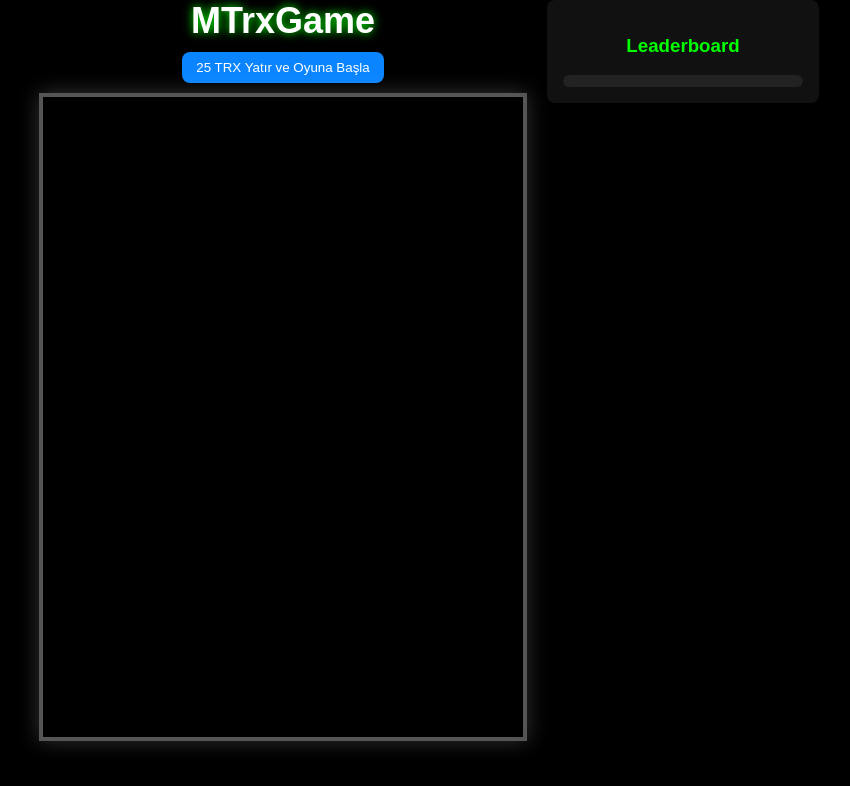
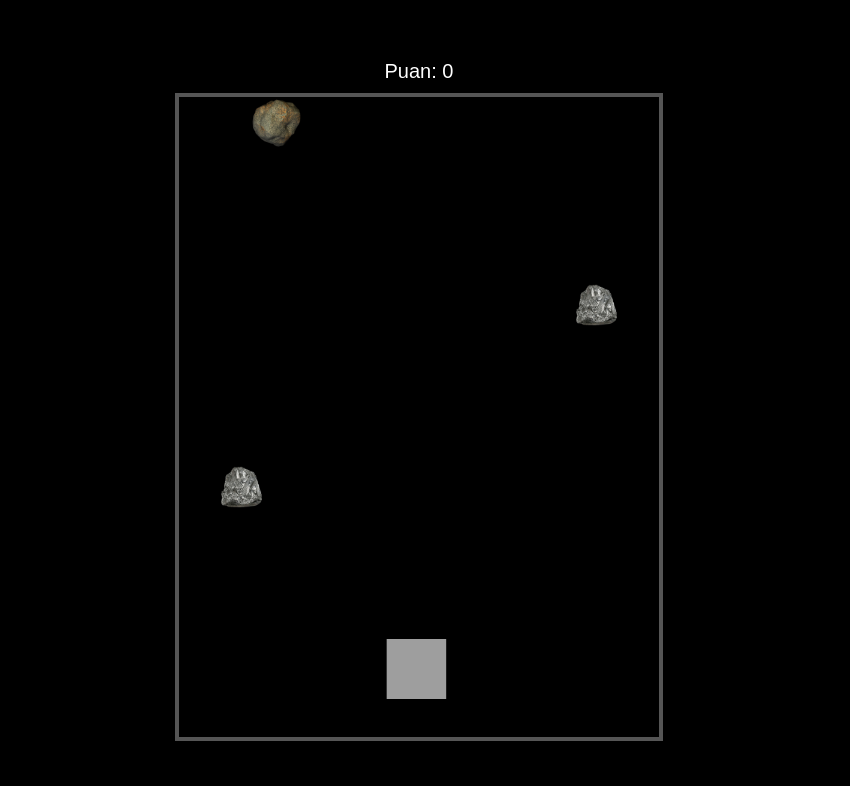
Before and after one commit to Merdem17/MTrxGame, a website: page index.html in a window 1280 px wide. Shown: the whole page, without its empty margins (221-1071 px from the left). Drawn offline with Linux system fonts and the light colour scheme.

Commit message:
Add files via upload

```diff
--- a/index.html
+++ b/index.html
@@ -2,7 +2,7 @@
 <html lang="tr">
 <head>
 <meta charset="UTF-8">
-<title>MTrxGame - Puanlı Sürüm</title>
+<title>MTrxGame - Sıfır Puan Demo</title>
 <style>
 body {
   margin: 0;
@@ -11,7 +11,7 @@ body {
   font-family: sans-serif;
   display: flex;
   justify-content: center;
-  align-items: flex-start;
+  align-items: center;
   height: 100vh;
   overflow: hidden;
 }
@@ -19,110 +19,50 @@ body {
   display: flex;
   flex-direction: column;
   align-items: center;
-  margin-left: 20px;
 }
 canvas {
   background: black;
   border: 4px solid #555;
-  box-shadow: 0 0 20px rgba(255,255,255,0.2);
 }
-#header {
+#puanDisplay {
   margin-bottom: 10px;
-  font-size: 36px;
-  font-weight: bold;
-  text-shadow: 0 0 10px #0f0;
-}
-#stats {
-  margin-bottom: 10px;
-  text-align: center;
-  font-size: 18px;
-}
-#trxArea {
-  margin-bottom: 10px;
-  text-align: center;
-}
-#leaderboard {
-  width: 240px;
-  background: #111;
-  padding: 16px;
-  border-radius: 8px;
-  margin-left: 20px;
-  height: fit-content;
-}
-#leaderboard h3 {
-  text-align: center;
-  color: #0f0;
-}
-#leaderboard ul {
-  list-style: none;
-  padding: 0;
-  margin: 0;
-}
-#leaderboard li {
-  padding: 4px 0;
-  border-bottom: 1px solid #222;
-}
-#myRank {
-  margin-top: 12px;
-  padding: 6px;
-  background: #222;
-  border-radius: 6px;
-  text-align: center;
-  color: #0ff;
-}
-button {
-  padding: 8px 14px;
-  background: #0a84ff;
-  color: white;
-  border: none;
-  border-radius: 8px;
-  cursor: pointer;
+  font-size: 20px;
 }
 </style>
 </head>
 <body>
 
 <div id="game-container">
-  <div id="header">MTrxGame</div>
-  <div id="trxArea">
-    <button id="startGameBtn">25 TRX Yatır ve Oyuna Başla</button>
-  </div>
-  <div id="stats" style="display:none;">
-    Toplam Puan: <span id="puan">0</span>
-  </div>
+  <div id="puanDisplay">Puan: <span id="puan">0</span></div>
   <canvas id="gameCanvas"></canvas>
-</div>
-
-<div id="leaderboard">
-  <h3>Leaderboard</h3>
-  <ul id="topList"></ul>
-  <div id="myRank"></div>
 </div>
 
 <script>
 const canvas = document.getElementById("gameCanvas");
 const ctx = canvas.getContext("2d");
-canvas.width = window.innerWidth > 800 ? 480 : window.innerWidth*0.6;
+canvas.width = window.innerWidth > 600 ? 480 : window.innerWidth*0.9;
 canvas.height = window.innerHeight > 600 ? 640 : window.innerHeight*0.7;
 
 window.addEventListener("resize", ()=>{
-  canvas.width = window.innerWidth > 800 ? 480 : window.innerWidth*0.6;
+  canvas.width = window.innerWidth > 600 ? 480 : window.innerWidth*0.9;
   canvas.height = window.innerHeight > 600 ? 640 : window.innerHeight*0.7;
 });
 
 let puan = 0;
-let gameStarted = false;
 let rocks = [];
 let lastSpawn = 0;
 let globalRockSpeed = 2;
 let spawnInterval = 1500;
 
 const puanEl = document.getElementById("puan");
-const startBtn = document.getElementById("startGameBtn");
-const statsEl = document.getElementById("stats");
 
-// Orijinal taş görselleri
-const images = { stone:new Image(), silver:new Image(), gold:new Image(), red:new Image() };
+// Taş görselleri
+const images = {
+  stone: new Image(),
+  silver: new Image(),
+  gold: new Image(),
+  red: new Image()
+};
 images.stone.src = "stone.png";
 images.silver.src = "silver.png";
 images.gold.src = "gold.png";
@@ -148,38 +88,31 @@ function spawnRed(){ rocks.push(new Rock("red")); }
 
 // Kırmızı taş olasılığı puana göre artacak
 function getRedChance(puan){
-  // Basit lineer artış, 0.1 ile 0.6 arasında
   return Math.min(0.1 + puan/10000, 0.6);
 }
 
 // Canvas click event
 canvas.addEventListener("click",(e)=>{
-  if(!gameStarted) return;
-  const rect=canvas.getBoundingClientRect();
-  const mx=e.clientX-rect.left;
-  const my=e.clientY-rect.top;
+  const rect = canvas.getBoundingClientRect();
+  const mx = e.clientX - rect.left;
+  const my = e.clientY - rect.top;
 
   rocks.forEach((rock,i)=>{
-    if(mx>rock.x && mx<rock.x+rock.size && my>rock.y && my<rock.y+rock.size){
-      if(rock.type==="stone"){ puan += 1; }
-      if(rock.type==="silver"){ puan += 10; }
-      if(rock.type==="gold"){ puan += 100; }
-      if(rock.type==="red"){
-        puan = Math.floor(puan*0.5);
-        globalRockSpeed = 1; // kısa süreli yavaşlama
-        setTimeout(()=>{ globalRockSpeed = Math.min(2+puan/1000,5); }, 2000);
-      }
+    if(mx > rock.x && mx < rock.x+rock.size && my > rock.y && my < rock.y+rock.size){
+      if(rock.type==="stone") puan += 1;
+      if(rock.type==="silver") puan += 10;
+      if(rock.type==="gold") puan += 100;
+      if(rock.type==="red") puan = Math.floor(puan*0.5);
       rocks.splice(i,1);
     }
   });
 });
 
 function update(){
-  if(!gameStarted) return;
   let now = Date.now();
   if(now - lastSpawn > spawnInterval){
     if(Math.random() < getRedChance(puan)) spawnRed();
-    else{
+    else {
       const r = Math.random();
       if(r<0.7) spawnRock();
       else if(r<0.95) spawnSilver();
@@ -188,12 +121,12 @@ function update(){
     lastSpawn = now;
   }
 
-  // oyun hızı puana göre artıyor
-  globalRockSpeed = Math.min(2+puan/1000,5);
-  spawnInterval = Math.max(700,1500 - puan*0.5);
+  // Oyun hızı puana göre artıyor
+  globalRockSpeed = Math.min(2 + puan/1000, 5);
+  spawnInterval = Math.max(700, 1500 - puan*0.5);
 
   rocks.forEach(r=>r.update());
-  rocks = rocks.filter(r=>r.y<canvas.height);
+  rocks = rocks.filter(r=>r.y < canvas.height);
 
   puanEl.textContent = puan;
 }
@@ -203,52 +136,15 @@ function draw(){
   rocks.forEach(r=>r.draw());
 }
 
-function loop(){ update(); draw(); requestAnimationFrame(loop); }
-
-// TRX yatırma simülasyonu
-startBtn.addEventListener("click", ()=>{
-  gameStarted = true;
-  statsEl.style.display = "block";
-  startBtn.style.display = "none";
-  loop();
-});
-
-// Leaderboard simülasyonu
-let leaderboardData = [
-  {name:"Alice", score:1200},
-  {name:"Bob", score:950},
-  {name:"Charlie", score:800},
-  {name:"David", score:700},
-  {name:"Eve", score:600},
-  {name:"Frank", score:550},
-  {name:"Grace", score:500},
-  {name:"Heidi", score:450},
-  {name:"Ivan", score:400},
-  {name:"Judy", score:350}
-];
-
-function updateLeaderboard(){
-  const topList = document.getElementById("topList");
-  topList.innerHTML = "";
-  leaderboardData.sort((a,b)=>b.score - a.score);
-  leaderboardData.slice(0,10).forEach((p,i)=>{
-    const li = document.createElement("li");
-    li.textContent = `${i+1}. ${p.name} - ${p.score}`;
-    topList.appendChild(li);
-  });
-
-  // Oyuncu sırası
-  let myName = "Sen";
-  let myScore = puan;
-  leaderboardData.push({name:myName, score:myScore});
-  leaderboardData.sort((a,b)=>b.score - a.score);
-  let myIndex = leaderboardData.findIndex(p=>p.name===myName && p.score===myScore);
-  document.getElementById("myRank").textContent = `Senin Sıran: ${myIndex+1}. - ${myScore} puan`;
-  leaderboardData.pop();
+function loop(){
+  update();
+  draw();
+  requestAnimationFrame(loop);
 }
 
-// her 1 saniyede leaderboard güncelleniyor
-setInterval(()=>{ if(gameStarted) updateLeaderboard(); },1000);
+// Oyun başlat
+loop();
 </script>
+
 </body>
 </html>
```
